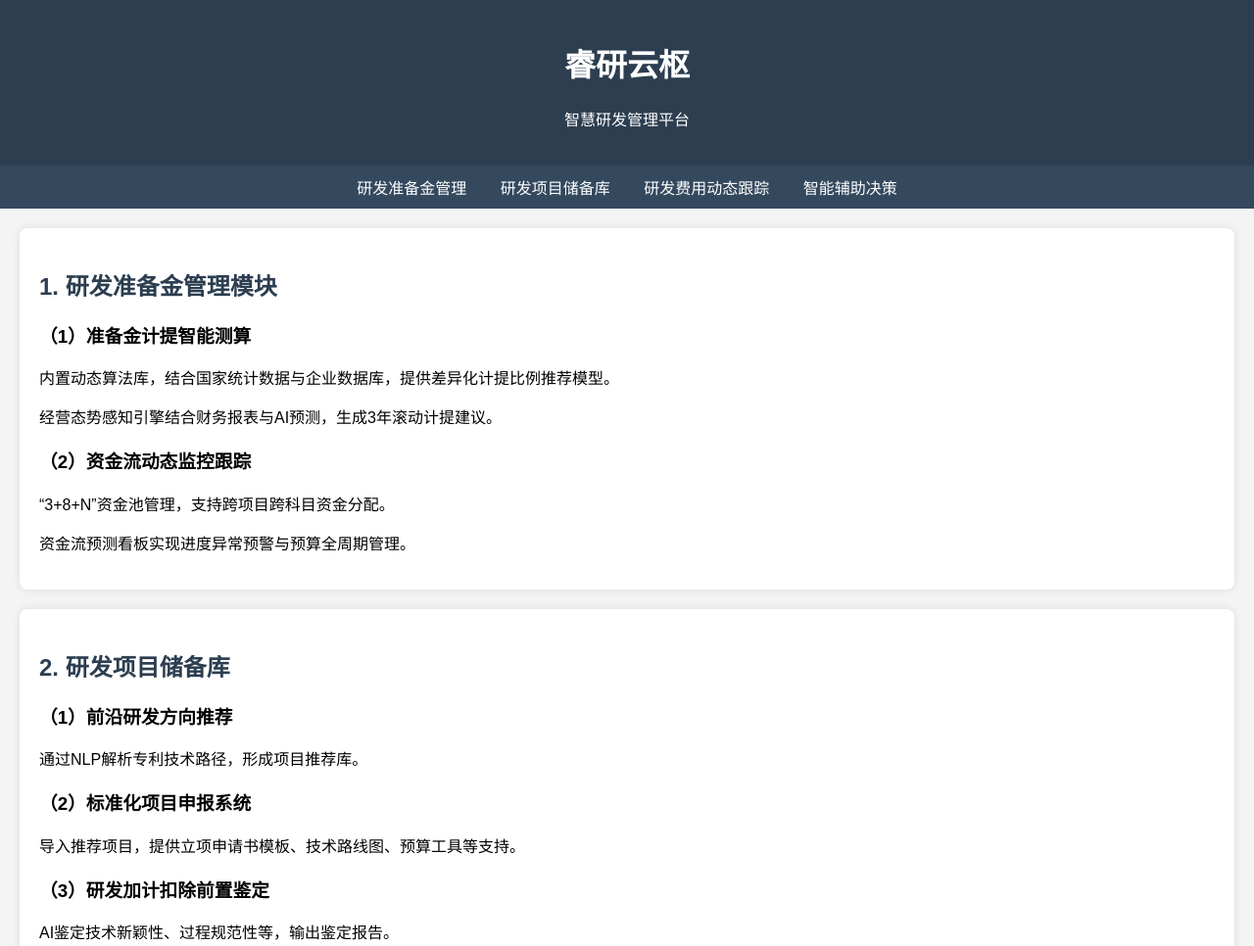
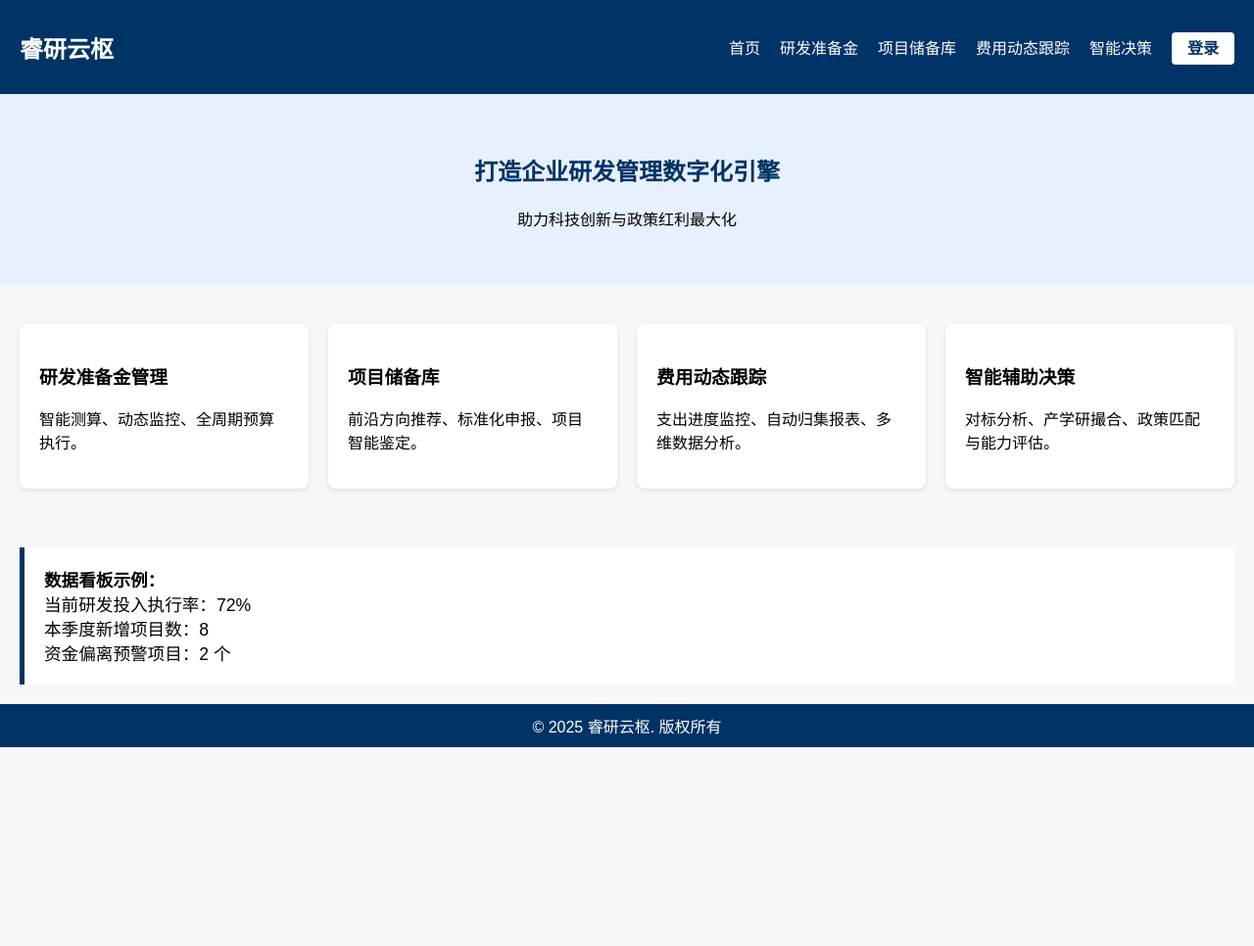
Before and after one commit to mistoch/github.io, a plain HTML site: page index.html in a window 1280 px wide. Shown: the top 966 px of the page at 98% size. After the commit the page ends 800 px from the top, so only its background shows below. Drawn offline with Linux system fonts and the light colour scheme.

Commit message:
Add files via upload

```diff
--- a/index.html
+++ b/index.html
@@ -1,78 +1,165 @@
 <!DOCTYPE html>
-<html lang="zh">
+<html lang="zh-CN">
 <head>
   <meta charset="UTF-8">
   <meta name="viewport" content="width=device-width, initial-scale=1.0">
-    <title>睿研云枢</title>
+  <title>睿研云枢 - 首页</title>
   <style>
-        body { font-family: Arial, sans-serif; margin: 0; padding: 0; background: #f4f4f4; }
-        header { background: #2c3e50; color: #fff; padding: 20px; text-align: center; }
-        nav { background: #34495e; padding: 10px; text-align: center; }
-        nav a { color: #fff; margin: 0 15px; text-decoration: none; }
-        section { padding: 20px; background: #fff; margin: 20px; border-radius: 8px; box-shadow: 0 0 10px rgba(0,0,0,0.1); }
-        h2 { color: #2c3e50; }
-        footer { background: #2c3e50; color: #fff; text-align: center; padding: 10px; }
+    body {
+      font-family: 'Microsoft YaHei', sans-serif;
+      margin: 0;
+      padding: 0;
+      background-color: #f5f7fa;
+    }
+
+    header {
+      background-color: #003366;
+      color: white;
+      padding: 20px;
+    }
+
+    nav {
+      display: flex;
+      justify-content: space-between;
+      align-items: center;
+    }
+
+    nav .logo {
+      font-size: 1.5em;
+      font-weight: bold;
+    }
+
+    nav ul {
+      list-style: none;
+      display: flex;
+      gap: 20px;
+    }
+
+    nav ul li {
+      display: inline;
+    }
+
+    nav ul li a {
+      color: white;
+      text-decoration: none;
+      font-weight: 500;
+    }
+
+    .hero {
+      background-color: #e6f0ff;
+      padding: 40px 20px;
+      text-align: center;
+    }
+
+    .hero h1 {
+      color: #003366;
+    }
+
+    .modules {
+      display: grid;
+      grid-template-columns: repeat(auto-fit, minmax(250px, 1fr));
+      gap: 20px;
+      padding: 40px 20px;
+    }
+
+    .card {
+      background: white;
+      border-radius: 8px;
+      padding: 20px;
+      box-shadow: 0 2px 5px rgba(0,0,0,0.1);
+      transition: transform 0.2s ease-in-out;
+    }
+
+    .card:hover {
+      transform: translateY(-5px);
+    }
+
+    .dashboard {
+      background: #fff;
+      margin: 20px;
+      padding: 20px;
+      border-left: 5px solid #003366;
+      font-size: 1.1em;
+    }
+
+    footer {
+      background-color: #003366;
+      color: white;
+      text-align: center;
+      padding: 10px;
+    }
+
+    .login-button {
+      background: white;
+      color: #003366;
+      padding: 8px 16px;
+      border-radius: 4px;
+      font-weight: bold;
+      text-decoration: none;
+    }
+
+    .login-button:hover {
+      background: #cce0ff;
+    }
+
+    @media (max-width: 600px) {
+      nav ul {
+        flex-direction: column;
+        gap: 10px;
+      }
+    }
   </style>
 </head>
 <body>
+
   <header>
-        <h1>睿研云枢</h1>
-        <p>智慧研发管理平台</p>
+    <nav>
+      <div class="logo">睿研云枢</div>
+      <ul>
+        <li><a href="#">首页</a></li>
+        <li><a href="#">研发准备金</a></li>
+        <li><a href="#">项目储备库</a></li>
+        <li><a href="#">费用动态跟踪</a></li>
+        <li><a href="#">智能决策</a></li>
+        <li><a class="login-button" href="#">登录</a></li>
+      </ul>
+    </nav>
   </header>
 
-    <nav>
-        <a href="#module1">研发准备金管理</a>
-        <a href="#module2">研发项目储备库</a>
-        <a href="#module3">研发费用动态跟踪</a>
-        <a href="#module4">智能辅助决策</a>
-    </nav>
-
-    <section id="module1">
-        <h2>1. 研发准备金管理模块</h2>
-        <h3>（1）准备金计提智能测算</h3>
-        <p>内置动态算法库，结合国家统计数据与企业数据库，提供差异化计提比例推荐模型。</p>
-        <p>经营态势感知引擎结合财务报表与AI预测，生成3年滚动计提建议。</p>
-
-        <h3>（2）资金流动态监控跟踪</h3>
-        <p>“3+8+N”资金池管理，支持跨项目跨科目资金分配。</p>
-        <p>资金流预测看板实现进度异常预警与预算全周期管理。</p>
+  <section class="hero">
+    <h1>打造企业研发管理数字化引擎</h1>
+    <p>助力科技创新与政策红利最大化</p>
   </section>
 
-    <section id="module2">
-        <h2>2. 研发项目储备库</h2>
-        <h3>（1）前沿研发方向推荐</h3>
-        <p>通过NLP解析专利技术路径，形成项目推荐库。</p>
-
-        <h3>（2）标准化项目申报系统</h3>
-        <p>导入推荐项目，提供立项申请书模板、技术路线图、预算工具等支持。</p>
-
-        <h3>（3）研发加计扣除前置鉴定</h3>
-        <p>AI鉴定技术新颖性、过程规范性等，输出鉴定报告。</p>
+  <section class="modules">
+    <div class="card">
+      <h3>研发准备金管理</h3>
+      <p>智能测算、动态监控、全周期预算执行。</p>
+    </div>
+    <div class="card">
+      <h3>项目储备库</h3>
+      <p>前沿方向推荐、标准化申报、项目智能鉴定。</p>
+    </div>
+    <div class="card">
+      <h3>费用动态跟踪</h3>
+      <p>支出进度监控、自动归集报表、多维数据分析。</p>
+    </div>
+    <div class="card">
+      <h3>智能辅助决策</h3>
+      <p>对标分析、产学研撮合、政策匹配与能力评估。</p>
+    </div>
   </section>
 
-    <section id="module3">
-        <h2>3. 研发费用动态跟踪</h2>
-        <h3>（1）项目动态更新机制</h3>
-        <p>按季度申报与人员经费进度更新。</p>
-
-        <h3>（2）研发费用归集智能助手</h3>
-        <p>固化研发证据链，自动生成多口径报表及备查资料。</p>
-    </section>
-
-    <section id="module4">
-        <h2>4. 智能辅助决策模块</h2>
-        <h3>（1）研发强度对标分析</h3>
-        <p>提供行业、区域、规模等维度的对标分析。</p>
-
-        <h3>（2）智能产学研撮合引擎</h3>
-        <p>技术需求标签化，支持揭榜挂帅管理。</p>
-
-        <h3>（3）企业培育与政策智能匹配模块</h3>
-        <p>基于创新画像动态匹配政策，提供申报路径规划。</p>
+  <section class="dashboard">
+    <strong>数据看板示例：</strong><br>
+    当前研发投入执行率：72%<br>
+    本季度新增项目数：8<br>
+    资金偏离预警项目：2 个
   </section>
 
   <footer>
-        <p>&copy; 2025 睿研云枢. 版权所有.</p>
+    &copy; 2025 睿研云枢. 版权所有
   </footer>
+
 </body>
 </html>
```
Also changed, not shown: yfzbj.html (added, +140 -0 lines). Lines whose indentation alone changed are shown as unchanged.
